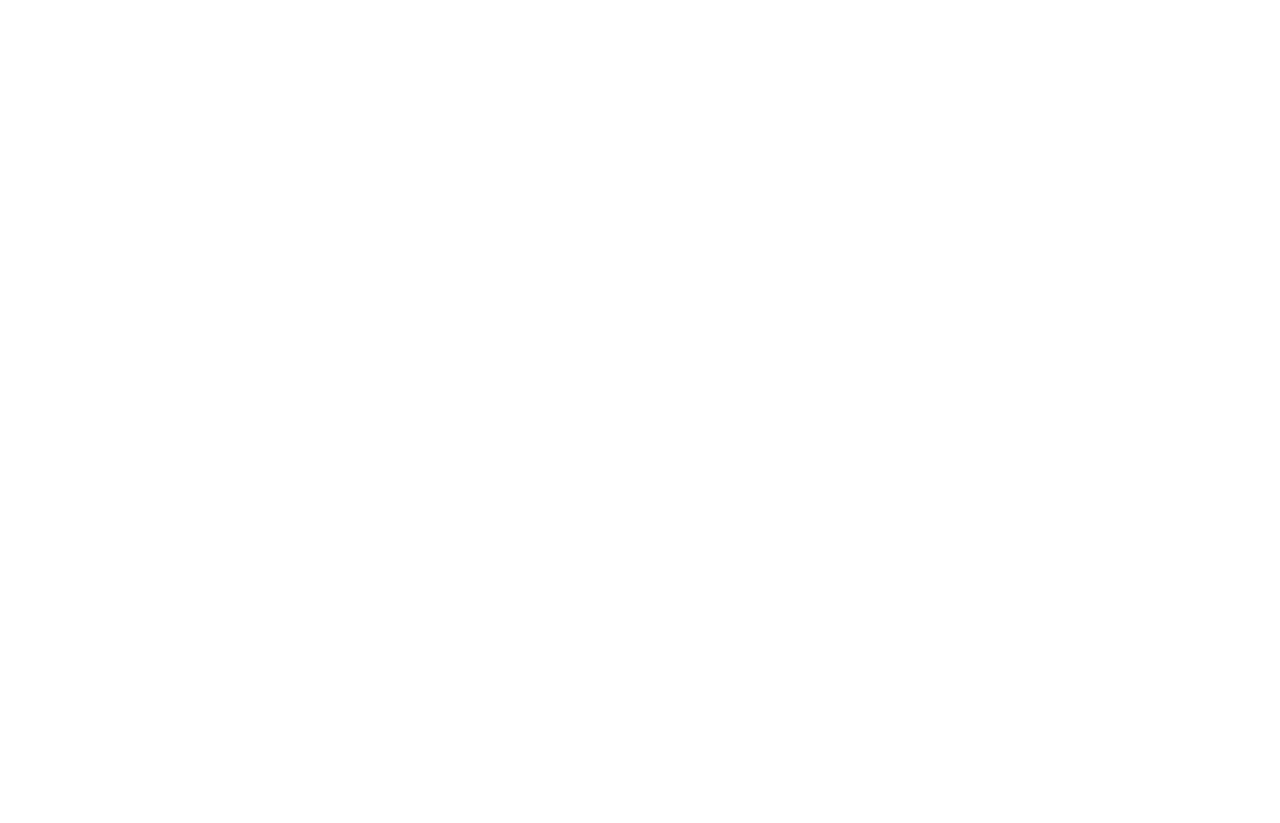
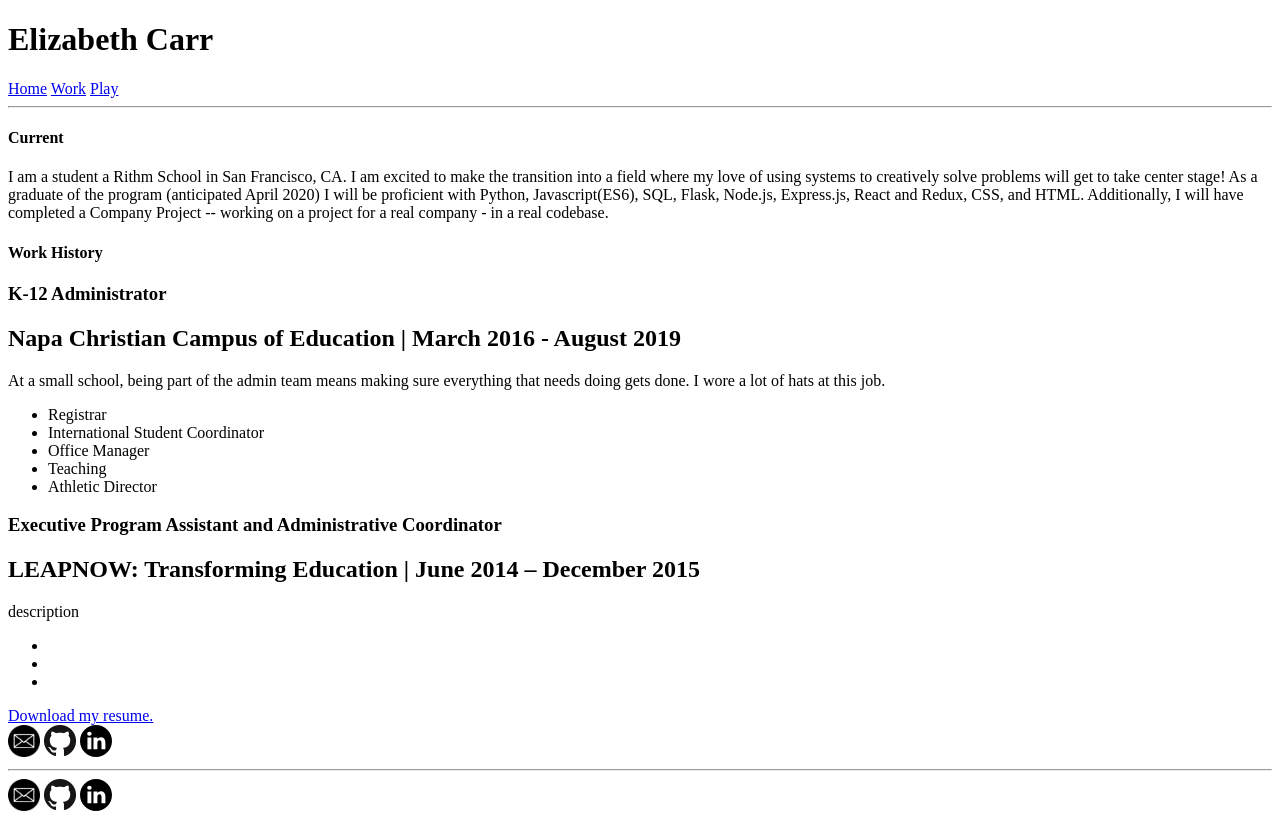
Before and after one commit to elizabethlatimer/elizabethlatimer.github.io, a plain HTML site: page work.html in a window 1280 px wide. Before the commit the page ends 800 px from the top, so only its background shows below. Drawn offline with Linux system fonts and the light colour scheme.

Commit message:
completed html setup, added resume, and photos

```diff
--- a/work.html
+++ b/work.html
@@ -0,0 +1,69 @@
+<!DOCTYPE html>
+<html lang="en">
+<head>
+    <meta charset="UTF-8">
+    <meta name="viewport" content="width=device-width, initial-scale=1.0">
+    <meta http-equiv="X-UA-Compatible" content="ie=edge">
+    <title>About Elizabeth Carr</title>
+</head>
+<body>
+    <h1>Elizabeth Carr</h1>
+    <nav>
+        <a href = "index.html">Home</a>
+        <a href = "work.html">Work</a>
+        <a href = "play.html">Play</a>
+    </nav>
+    <hr>
+    <main>
+        <h4>Current</h4>
+        <p>I am a student a Rithm School in San Francisco, CA.
+            I am excited to make the transition into a field where my love of
+            using systems to creatively solve problems will get to take center stage!
+            As a graduate of the program (anticipated April 2020) I will be proficient with
+            Python, Javascript(ES6), SQL, Flask, Node.js, Express.js, React and Redux, CSS, and HTML.
+            Additionally, I will have completed a Company Project -- working on a project for a real company -
+            in a real codebase.
+        </p>
+
+        <h4>Work History</h4>
+        <div>
+            <h3>K-12 Administrator</h3>
+            <h2>Napa Christian Campus of Education | March 2016 - August 2019</h2>
+            <p>At a small school, being part of the admin team means making sure everything that needs doing gets done.
+                I wore a lot of hats at this job.
+            </p>
+            <ul>
+                <li>Registrar</li>
+                <li>International Student Coordinator</li>
+                <li>Office Manager</li>
+                <li>Teaching</li>
+                <li>Athletic Director</li>
+            </ul>
+        </div>
+        <div>
+            <h3>Executive Program Assistant and Administrative Coordinator</h3>
+            <h2>LEAPNOW: Transforming Education | June 2014 – December 2015</h2>
+            <p>description</p>
+            <ul>
+                <li></li>
+                <li></li>
+                <li></li>
+            </ul>
+        </div>
+
+    </main>
+    <aside>
+        <a href = "files/elizabeth_latimer_resume.pdf" target="_blank">Download my resume.</a>
+        <br>
+        <a href = "mailto:elizabeth.c.latimer@gmail.com"><img src = "images/mail_icon.png" style = "height: 32px; width: 32px;"></a>
+        <a href = "https://github.com/elizabethlatimer"><img src = "images/github_icon.png" style = "height: 32px; width: 32px;"></a>
+        <a href = "https://www.linkedin.com/in/elizabeth-carr-latimer/"><img src = "images/linkedin.svg" style = "height: 32px; width: 32px;"></a>
+    </aside>
+    <footer>
+        <hr>
+        <a href = "mailto:elizabeth.c.latimer@gmail.com"><img src = "images/mail_icon.png" style = "height: 32px; width: 32px;"></a>
+        <a href = "https://github.com/elizabethlatimer"><img src = "images/github_icon.png" style = "height: 32px; width: 32px;"></a>
+        <a href = "https://www.linkedin.com/in/elizabeth-carr-latimer/"><img src = "images/linkedin.svg" style = "height: 32px; width: 32px;"></a>
+    </footer>
+</body>
+</html>
```
Also changed, not shown: index.html (+1 -1 lines), play.html (+1 -1 lines), 1 other file.
